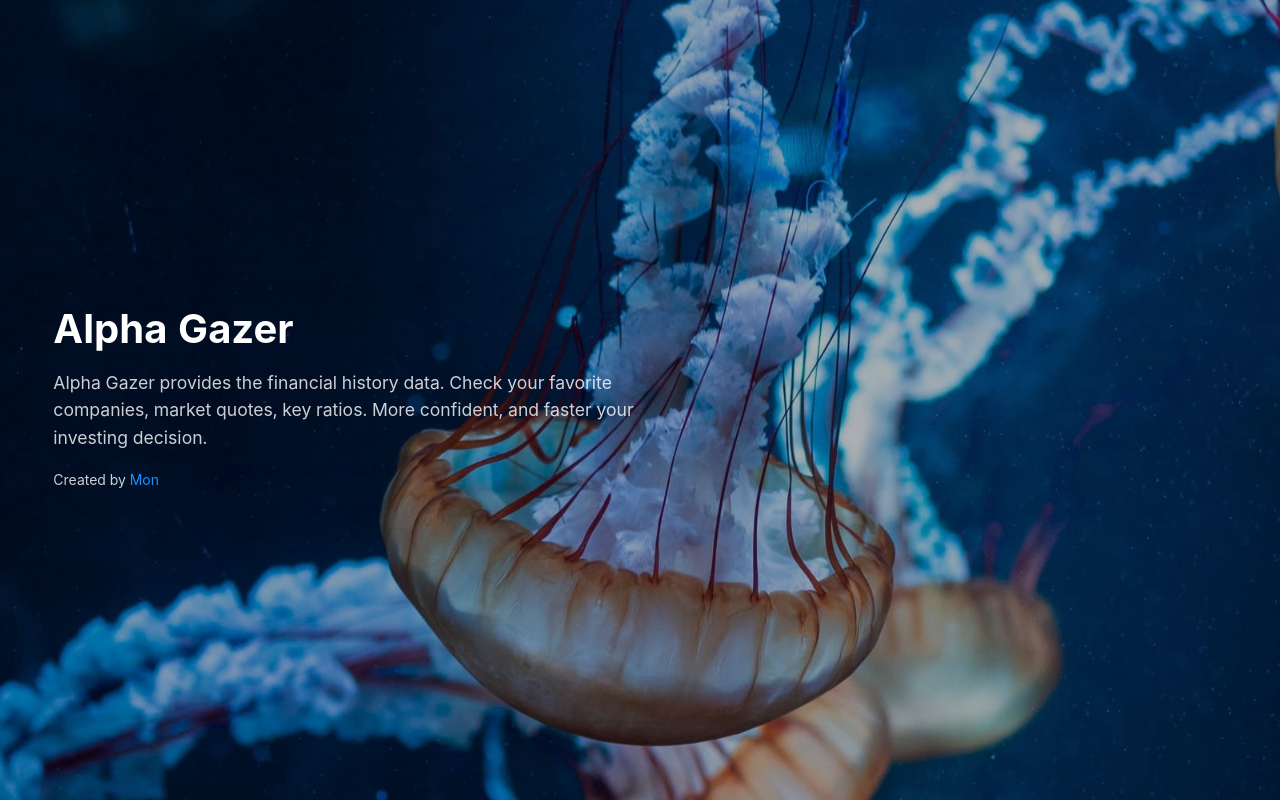
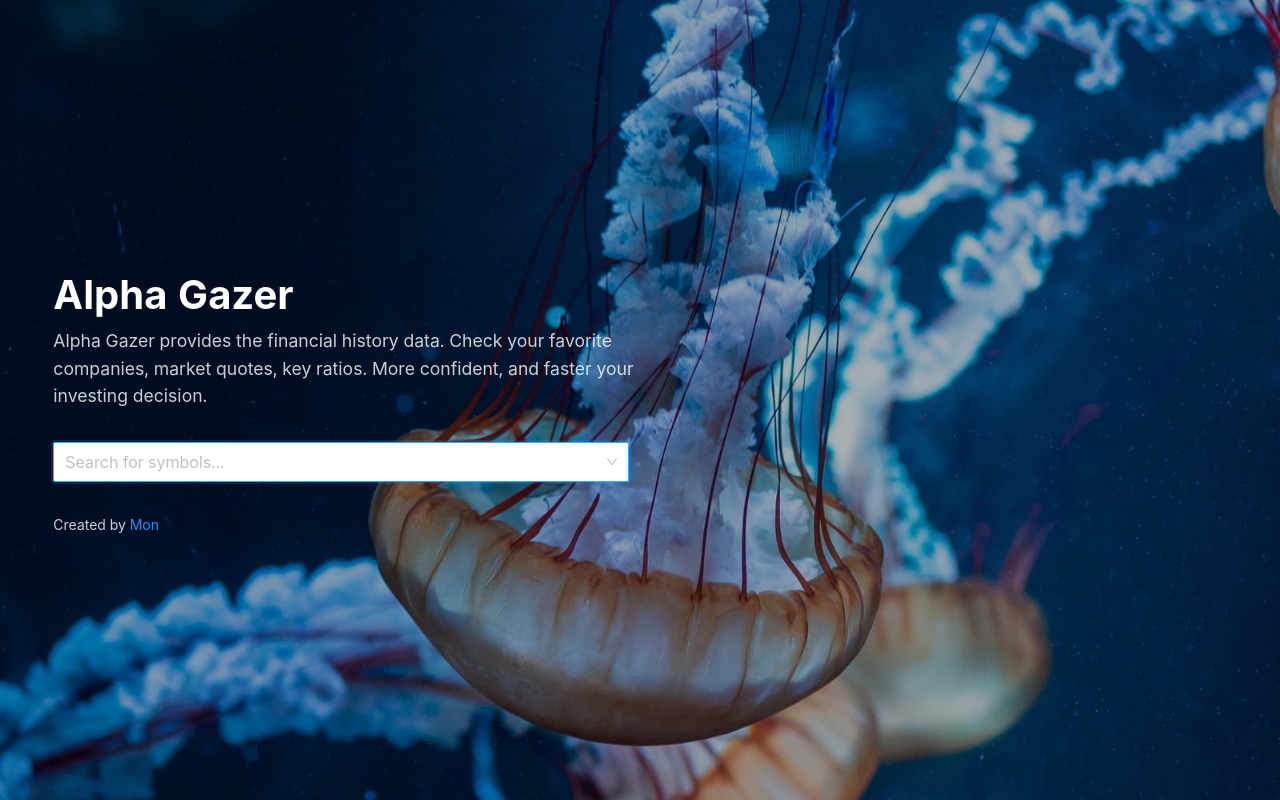
Before and after one commit to big-mon/edgar-viewer, a Next.js app: page / in a window 1280 px wide. Built offline with nearby package versions, Linux system fonts and the light colour scheme.

Commit message:
feat: add ticker search

```diff
--- /dev/null
+++ b/src/components/molecules/SearchInput.js
@@ -0,0 +1,48 @@
+import React from "react";
+import { Select } from "antd";
+import styles from "../../styles/searchInput.module.scss";
+const { Option } = Select;
+
+export class SearchInput extends React.Component {
+  constructor(props) {
+    super(props);
+    this.handleChange = this.handleChange.bind(this);
+  }
+
+  /** 選択値変更時 */
+  handleChange = (value) => {
+    // 親コンポーネントから渡されたonChangeを実行
+    this.props.onChange(value);
+  };
+
+  render() {
+    const options = this.props.data.map((d) => (
+      <Option
+        className={styles.option}
+        key={d.cik_str}
+        ticker={d.ticker}
+        filter={d.ticker + d.title}
+      >
+        <span className={styles.ticker}>{d.ticker}</span>
+        <span className={styles.title}>{d.title}</span>
+      </Option>
+    ));
+
+    return (
+      <Select
+        showSearch
+        placeholder={this.props.placeholder}
+        allowClear={true}
+        autoFocus={this.props.isAutoFocus}
+        style={this.props.style}
+        filterOption={true}
+        optionFilterProp={this.props.filter}
+        optionLabelProp={this.props.label}
+        onChange={this.handleChange}
+        size="large"
+      >
+        {options}
+      </Select>
+    );
+  }
+}
--- /dev/null
+++ b/src/components/organisms/TickerSearcher.js
@@ -0,0 +1,45 @@
+import React from "react";
+import { SearchInput } from "../molecules/SearchInput";
+import styles from "../../styles/tickerSearcher.module.scss";
+
+export class TickerSearcher extends React.Component {
+  constructor(props) {
+    super(props);
+    this.state = {
+      data: [],
+      value: undefined,
+    };
+    this.handleChange = this.handleChange.bind(this);
+  }
+
+  /** 選択値変更時 */
+  handleChange = (value) => {
+    this.setState({ value: value });
+  };
+
+  render() {
+    const data = Object.values(tmp);
+
+    return (
+      <div className={styles.input}>
+        <SearchInput
+          isAutoFocus
+          label="ticker"
+          filter="filter"
+          data={data}
+          placeholder="Search for symbols..."
+          optionLabelProp="ticker"
+          onChange={this.handleChange.bind(this)}
+        />
+      </div>
+    );
+  }
+}
+
+const tmp = {
+  0: { cik_str: 320193, ticker: "AAPL", title: "Apple Inc." },
+  1: { cik_str: 789019, ticker: "MSFT", title: "MICROSOFT CORP" },
+  2: { cik_str: 1018724, ticker: "AMZN", title: "AMAZON COM INC" },
+  3: { cik_str: 1652044, ticker: "GOOG", title: "Alphabet Inc." },
+  4: { cik_str: 1318605, ticker: "TSLA", title: "Tesla, Inc." },
+};
--- a/src/pages/index.js
+++ b/src/pages/index.js
@@ -4,6 +4,7 @@ import { Row, Col } from "antd";
 import Image from "next/image";
 import styles from "../styles/index.module.scss";
 import background from "../../public/bg.jpg";
+import { TickerSearcher } from "../components/organisms/tickerSearcher";
 
 export default function Page() {
   return (
@@ -12,6 +13,9 @@ export default function Page() {
         <Row align="middle" className={styles.full_height}>
           <Col xs={{ span: 23, offset: 1 }} lg={{ span: 12, offset: 1 }}>
             <TopHeader home />
+
+            <TickerSearcher />
+
             <TopFooter home />
           </Col>
         </Row>
--- a/src/styles/SearchInput.module.scss
+++ b/src/styles/SearchInput.module.scss
@@ -3,7 +3,7 @@
     display: flex;
   }
   .ticker {
-    margin-right: auto;
+    min-width: 4rem;
   }
   .title {
     opacity: 0.6;
--- a/src/styles/TickerSearcher.module.scss
+++ b/src/styles/TickerSearcher.module.scss
@@ -1,4 +1,6 @@
 .input {
+  margin-top: 2rem;
+
   & div {
     width: 90%;
   }
--- a/src/styles/index.module.scss
+++ b/src/styles/index.module.scss
@@ -10,7 +10,7 @@
 
 .cover_image {
   z-index: 1;
-  animation: hero 30s ease-in-out infinite alternate;
+  animation: hero 20s ease-in-out infinite alternate;
 
   @keyframes hero {
     0% {
--- a/src/styles/topFooter.module.scss
+++ b/src/styles/topFooter.module.scss
@@ -8,6 +8,7 @@
   }
 
   .index {
+    margin-top: 2rem;
     padding: 0;
     color: rgba(255, 255, 255, 0.8);
     background: transparent;
--- a/src/styles/topHeader.module.scss
+++ b/src/styles/topHeader.module.scss
@@ -15,10 +15,10 @@
     "Noto Sans", sans-serif;
 
   h1 {
+    margin-bottom: 0;
     font-size: 2.5em;
     font-weight: 700;
     color: white;
-    line-height: 1;
   }
 
   p {
```
